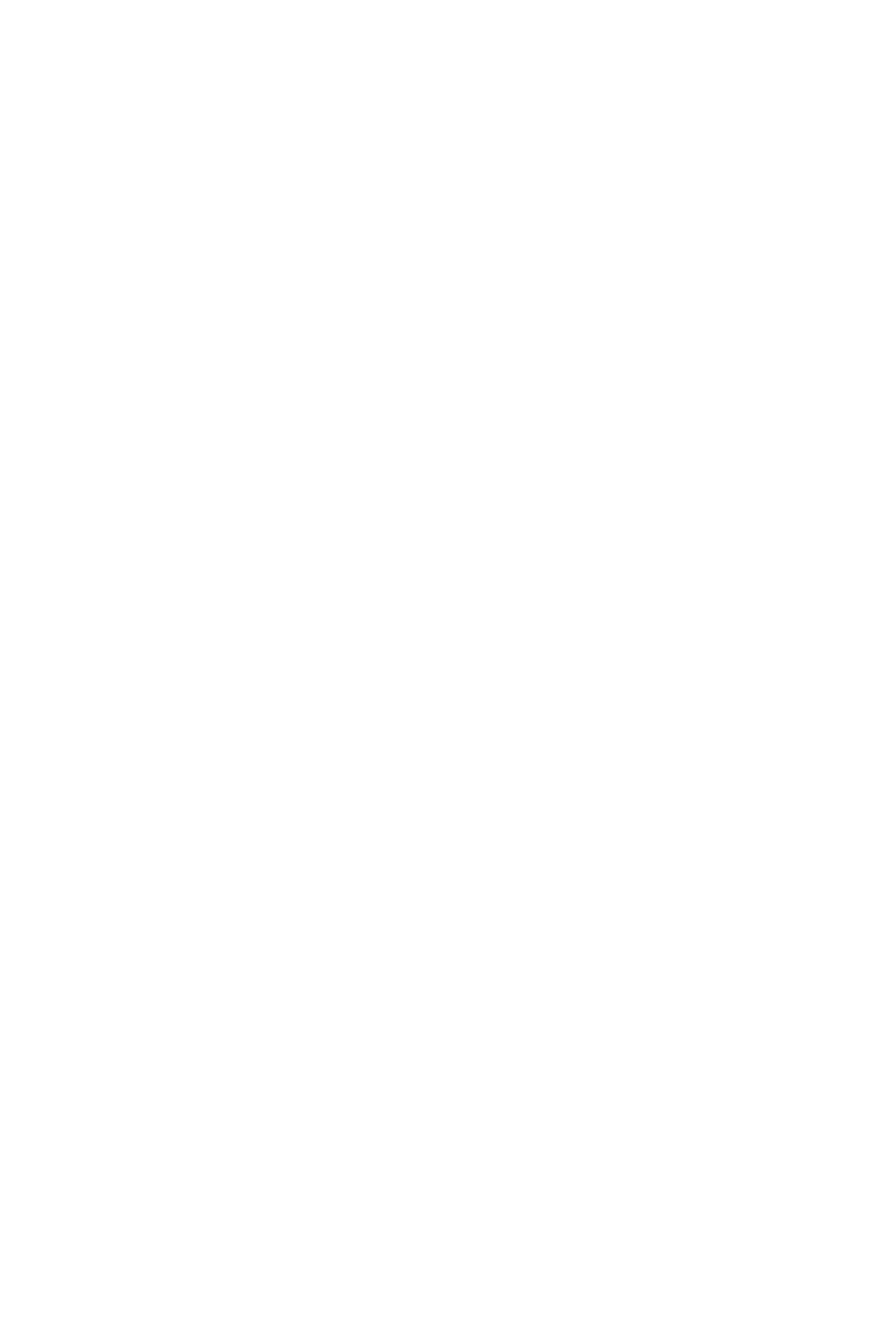
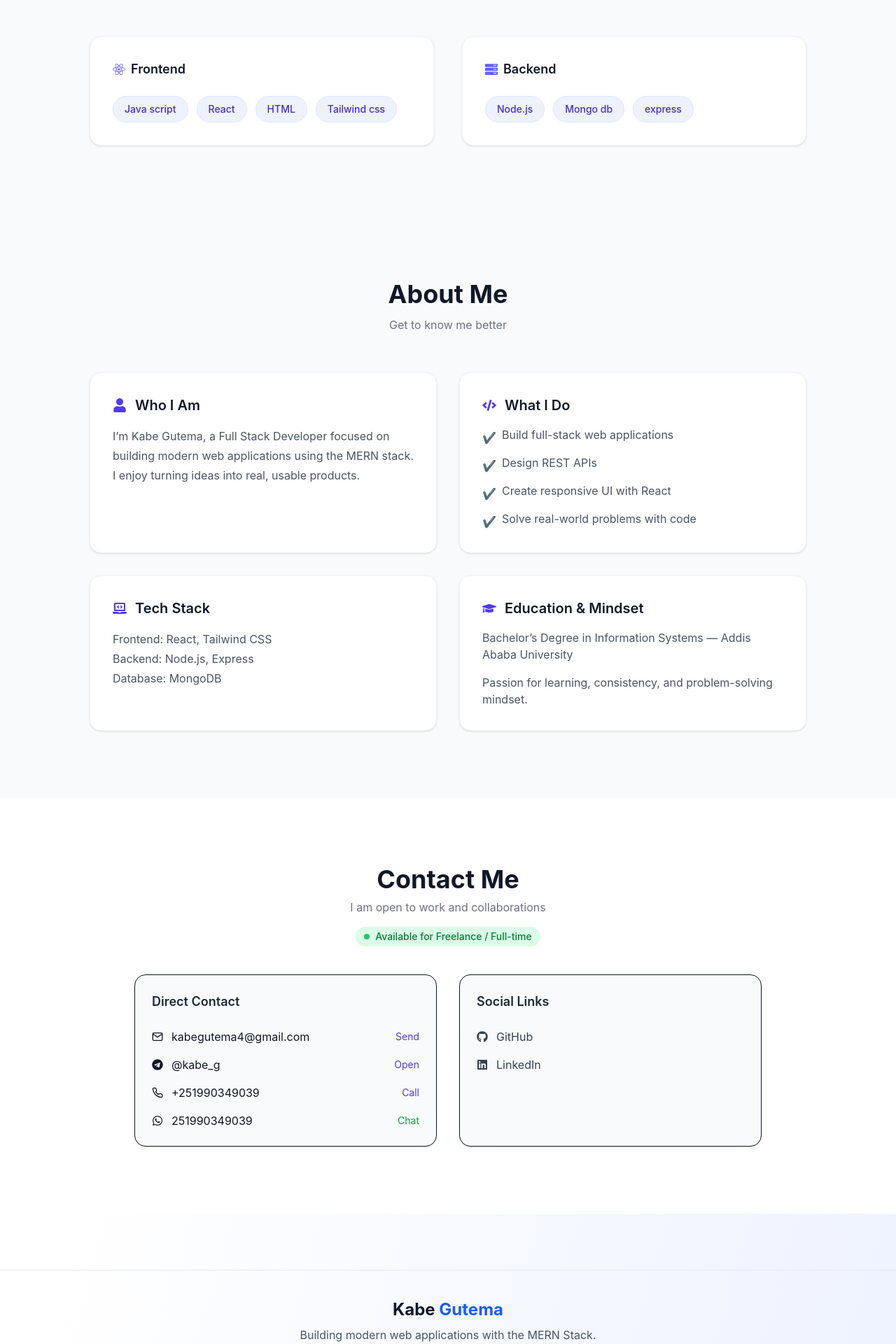
Before and after one commit to injifann/kabe_gutema_new, a React (Vite) app in the folder portifolio/: page / in a window 1280 px wide. Shown: the part 2160-4080 px from the top of the page at 70% size. Before the commit the page ends 1980 px from the top, so only its background shows below. Built offline with nearby package versions, Linux system fonts and the light colour scheme.

Commit message:
rendered section in app jsx

```diff
--- a/portifolio/src/App.jsx
+++ b/portifolio/src/App.jsx
@@ -1,7 +1,12 @@
 import React from 'react'
 import Hero from './sections/Hero'
 import Navbar from './components/layout/Navbar'
+import Skills from './sections/Skills'
 import Project from './sections/Project'
+import About from './sections/about'
+import Contact from './sections/Contact'
+import Footer from './components/layout/Footer'
+
 
 export default function () {
   return (
@@ -10,6 +15,10 @@ export default function () {
     <main className="pt-20">
         <Hero/>
         <Project/>
+        <Skills/>
+        <About/>
+        <Contact/>
+        <Footer/>
     </main>
     </div>
   )
```
